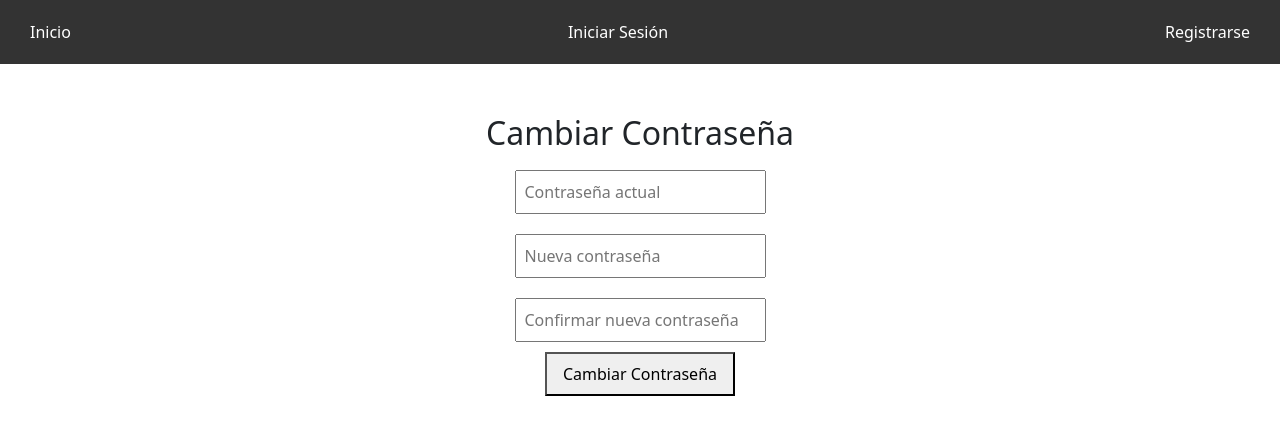
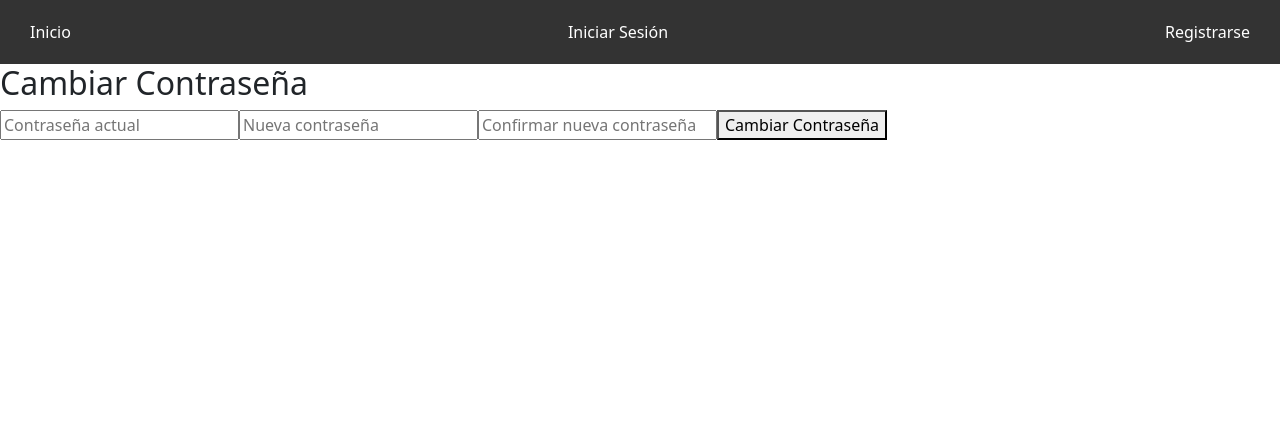
Before and after one commit to joseyonfa919/TFM_Proyecto, a React (Create React App) app in the folder frontend/: page /change-password in a window 1280 px wide. Shown: the top 434 px of the page. Built offline with nearby package versions, Linux system fonts and the light colour scheme.

Commit message:
Cambio contraseña

```diff
--- a/frontend/src/pages/ChangePassword.js
+++ b/frontend/src/pages/ChangePassword.js
@@ -1,95 +1,79 @@
+
+import Navbar from '../components/Navbar';
 import React, { useState } from 'react';
 import axios from 'axios';
-import { useNavigate } from 'react-router-dom';
-import Navbar from '../components/Navbar';
 
 function ChangePassword() {
     const [currentPassword, setCurrentPassword] = useState('');
     const [newPassword, setNewPassword] = useState('');
     const [confirmPassword, setConfirmPassword] = useState('');
-    const navigate = useNavigate();
 
-    const handleChangePassword = async (e) => {
-        e.preventDefault();
+    const handleChangePassword = async () => {
+        // Validar que las contraseñas coincidan
         if (newPassword !== confirmPassword) {
-            alert('La nueva contraseña y la confirmación no coinciden.');
+            alert('Las contraseñas no coinciden');
             return;
         }
 
         try {
-            console.log('Paso1:')
+            // Obtener user_id y token desde localStorage
+            const user_id = localStorage.getItem('user_id');
             const token = localStorage.getItem('token');
-            if (!token) {
-                alert('No se encontró un token. Por favor, inicia sesión nuevamente.');
-                navigate('/login');
-                return;
-            }
-            console.log('Paso2:',token)
+
+            // Configurar encabezados con el token
+            const config = {
+                headers: {
+                    Authorization: `Bearer ${token}`,
+                },
+            };
+
+            // Enviar la solicitud al backend
             const response = await axios.post(
                 'http://127.0.0.1:5000/change-password',
                 {
+                    user_id, // Enviar user_id directamente
                     current_password: currentPassword,
                     new_password: newPassword,
                 },
-                {
-                    headers: {
-                        Authorization: `Bearer ${token}`,
-                    },
-                }
+                config
             );
 
-            console.log('Paso3:', response.data);
-
-            if (response.data.success) {
-                alert('Contraseña cambiada exitosamente');
-                navigate('/WelcomePage'); // Redirige a la página de perfil u otra ruta
-            } else {
-                alert('Error al cambiar la contraseña. Verifica tus datos.');
-            }
+            alert(response.data.message);
         } catch (error) {
-            console.error('Error al cambiar la contraseña:', error);
-            if (error.response && error.response.data.message) {
-                alert(`Error: ${error.response.data.message}`);
-            } else {
-                alert('Error al cambiar la contraseña. Inténtalo de nuevo más tarde.');
-            }
+            console.error(error);
+            alert(
+                error.response?.data?.error ||
+                'Error al cambiar la contraseña'
+            );
         }
     };
 
     return (
-        <>
-            <Navbar />
-            <div style={{ textAlign: 'center', marginTop: '50px' }}>
+        <div>
+            <Navbar/>
             <h2>Cambiar Contraseña</h2>
             <input
                 type="password"
                 placeholder="Contraseña actual"
                 value={currentPassword}
                 onChange={(e) => setCurrentPassword(e.target.value)}
-                    style={{ margin: '10px', padding: '8px' }}
             />
-                <br />
             <input
                 type="password"
                 placeholder="Nueva contraseña"
                 value={newPassword}
                 onChange={(e) => setNewPassword(e.target.value)}
-                    style={{ margin: '10px', padding: '8px' }}
             />
-                <br />
             <input
                 type="password"
                 placeholder="Confirmar nueva contraseña"
                 value={confirmPassword}
                 onChange={(e) => setConfirmPassword(e.target.value)}
-                    style={{ margin: '10px', padding: '8px' }}
             />
-                <br />
-                <button onClick={handleChangePassword} style={{ padding: '8px 16px', cursor: 'pointer' }}>
+            <button onClick={handleChangePassword}>
                 Cambiar Contraseña
             </button>
         </div>
-        </>
     );
 }
 
```
Also changed, not shown: 1 other file (tests, documents, lock files or other folders). Lines whose indentation alone changed are shown as unchanged.
